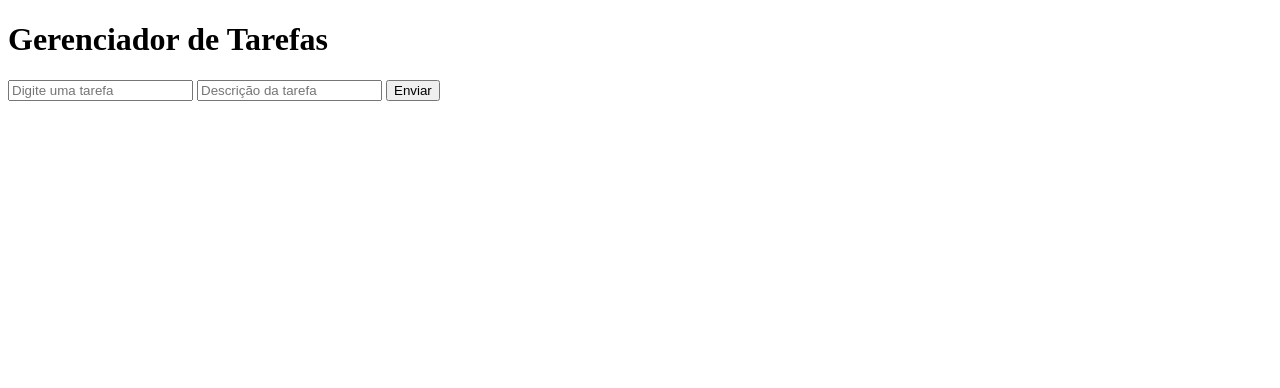
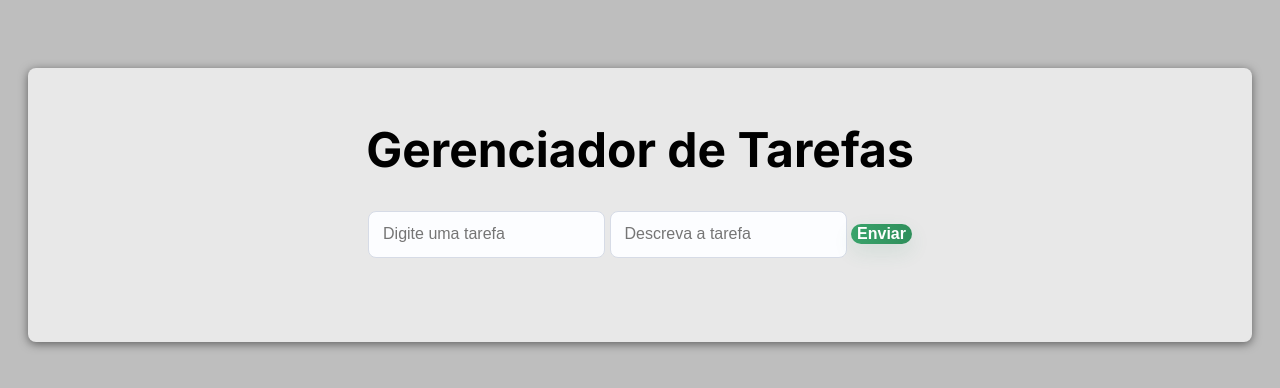
Before and after one commit to juliovents/gerenciador_tarefa, a plain HTML site: page index.html in a window 1280 px wide. Drawn offline with Linux system fonts and the light colour scheme; a web font is replaced by a local one.

Commit message:
Alteração HTML, CSS e javaScript

```diff
--- a/index.html
+++ b/index.html
@@ -1,23 +1,28 @@
 <!DOCTYPE html>
 <html lang="pt-br">
+
 <head>
     <meta charset="UTF-8">
     <meta name="viewport" content="width=device-width, initial-scale=1.0">
     <title>Gerenciador de Tarefas</title>
     <link rel="stylesheet" href="stile.css">
 </head>
+
 <body>
+    <div class="container">
     <h1>Gerenciador de Tarefas</h1>
 
+    <form id="task-form">
+        <input id="title" type="text" placeholder="Digite uma tarefa" required>
+        <input id="description" type="text" placeholder="Descreva a tarefa">
 
-    <form>
-        <input type="text" placeholder="Digite uma tarefa" required>
-        <input type="text" placeholder="Descrição da tarefa">
-        <button>Enviar</button>
+        <button type="submit">Enviar</button>
     </form>
 
-    <ul>
+    <ul id="task-list"></ul>
 
-    </ul>
+    </div>
+    <script src="script.js"></script>
 </body>
+
 </html>
--- /dev/null
+++ b/script.js
@@ -0,0 +1,10 @@
+const APIurl = 'http://localhost:3000/tasks';
+
+const form = document.getElementById('task-form');
+const taskList = document.getElementById('task-list');
+
+form.addEventListener('submit', async (e) =>{
+    e.preventDefault();
+    const title = document.getElementById('title').ariaValueMax;
+    const description = document.getElementById('description').value
+})
--- a/stile.css
+++ b/stile.css
@@ -0,0 +1,90 @@
+@import url('https://fonts.googleapis.com/css2?family=Asimovian&family=Cardo:ital,wght@0,400;0,700;1,400&family=Inter:ital,opsz,wght@0,14..32,100..900;1,14..32,100..900&family=Orbitron:wght@400..900&display=swap');
+
+body {
+    font-family: 'Inter', sans-serif;
+    padding: 20px;
+    background-color: #bebebe;
+
+}
+
+.container {
+    max-width: 1200px;
+    margin: 40px auto;
+    background-color: #e8e8e8;
+    padding: 20px;
+    border-radius: 8px;
+    box-shadow: 0 2px 10px rgba(0, 0, 0, 0.5);
+    display: flex;
+    flex-direction: column;
+    justify-content: center;
+    align-items: center;
+}
+
+h1{
+    font-size: 3em;
+}
+
+form {
+    margin-bottom: 20px;
+}
+
+input {
+
+    margin-right: 10;
+    padding: 5px;
+}
+
+#task-form input {
+    box-sizing: border-box;
+    padding: 12px 14px;
+    font-size: 16px;
+    line-height: 1.3;
+    margin-bottom: 12px;
+    border: 1px solid #d6dbe6;
+    border-radius: 8px;
+    background: #FCFDFF;
+    transition: border-color 0.8s ease, box-shadow 0.12s ease;
+}
+
+#task-form input:focus {
+    outline: none;
+    border-color: #63c07a;
+}
+
+#task-form button {
+    display: inline-block;
+    padding: 12x 18px;
+    font-size: 16px;
+    font-weight: 600;
+    color: #ffffff;
+    background: linear-gradient(90deg, #39a36b 0%, #2f8f5b 100%);
+    border: none;
+    border-radius: 10px;
+    cursor: pointer;
+    box-shadow: 0 8px 20px rgba(47, 143, 97, 0.12);
+    transition: border-color 0.8s ease, box-shadow 0.12s, opacity 0.12s ease;
+
+}
+
+ul{
+    list-style: none;
+    padding: 0;
+    width: 530px;
+}
+
+li{
+    background-color: white;
+    margin: 5px 0;
+    padding: 12px 14px;
+    font-size: 32px;
+    border-left: 5px solid #4CAF50;
+    justify-content: space-between;
+    align-items: center;
+
+}
+
+.completed {
+    text-decoration: line-through;
+    opacity: 0.6;
+
+}
```
